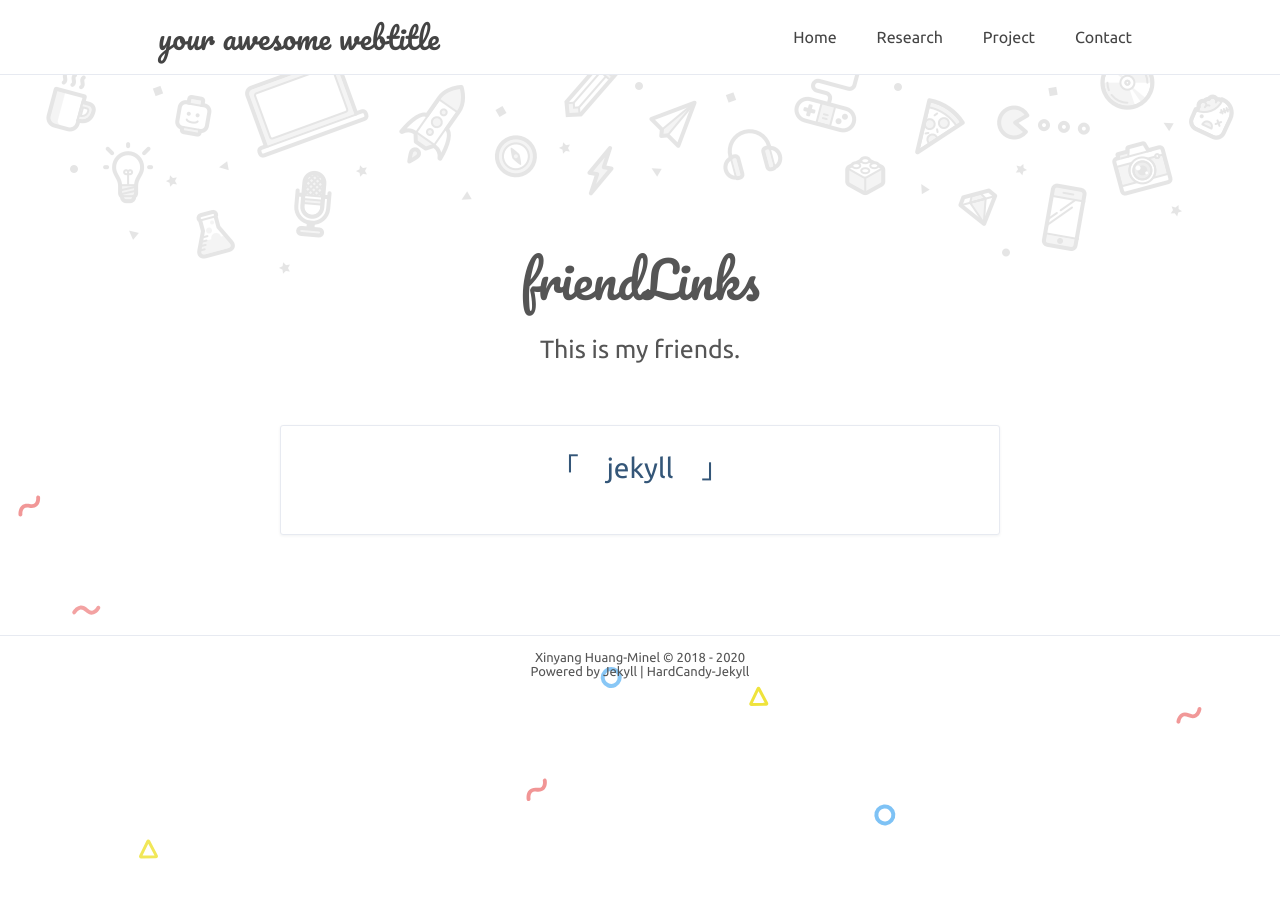
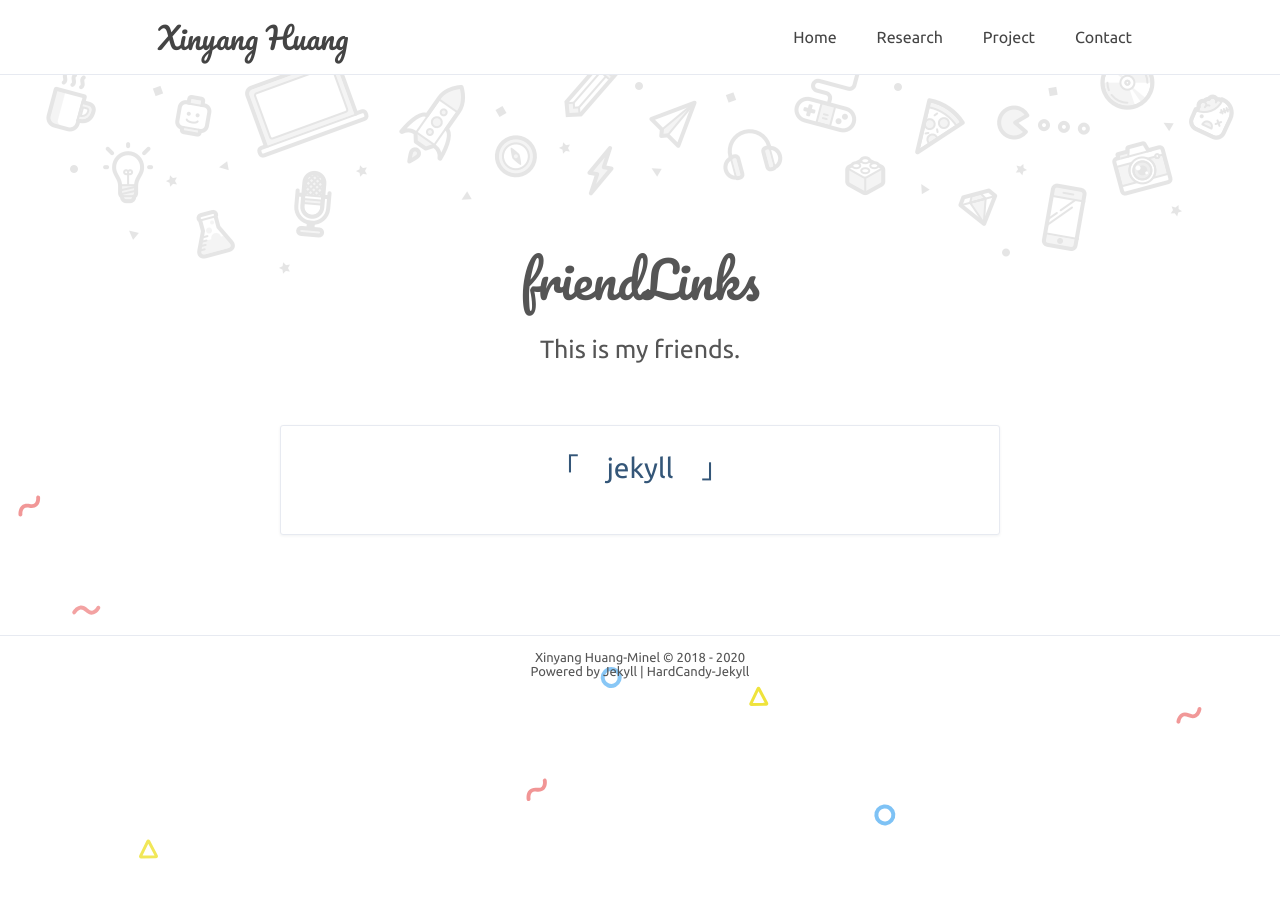
Before and after one commit to Huangxy-Minel/Huangxy-Minel.github.io, a Jekyll site: the page built from friendLink.html, in a window 1280 px wide. Built offline with Jekyll 4.4.1, drawn with Linux system fonts in a browser that asks for light colours; comment, search, counter and statistics services are not loaded.

Commit message:
Update _config.yml

```diff
--- a/_config.yml
+++ b/_config.yml
@@ -16,7 +16,7 @@ nav: # 最佳体验 六个标签 且最好每个标签不超过4中文字
 author: true
 name: 'Xinyang Huang'
 NickName: 'Minel'
-webtitle: 'your awesome webtitle'
+webtitle: 'Xinyang Huang'
 bio: ' University of Electronic Science and Technology of China'
 about: true
 aboutyou: 'your introduction'
```
